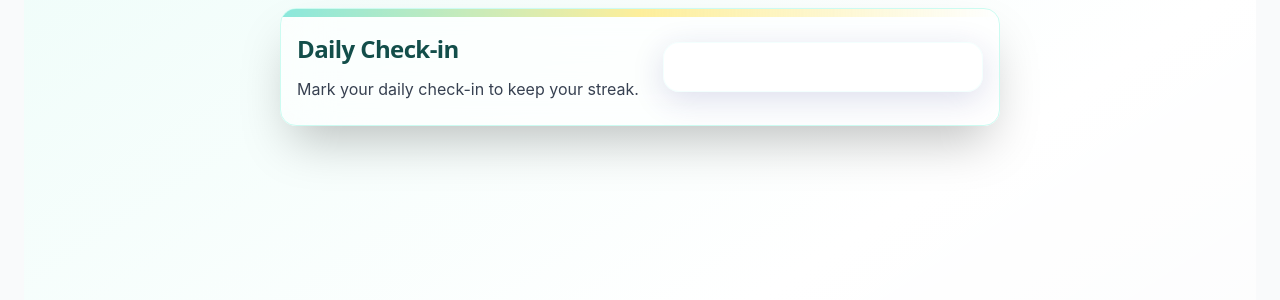
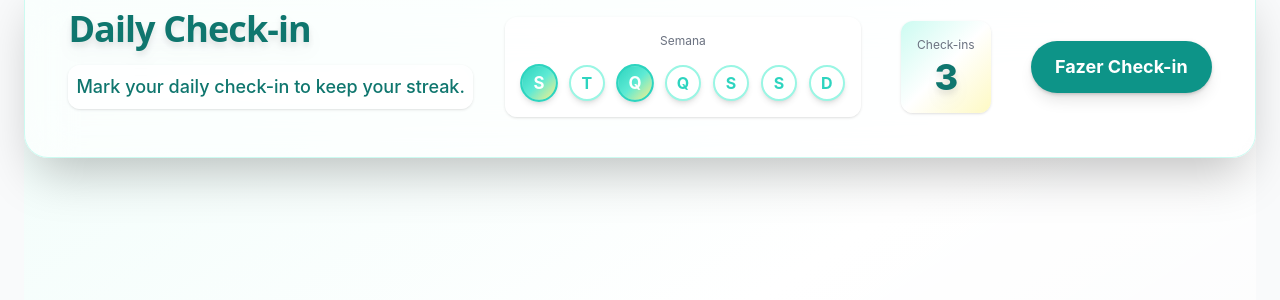
Before and after one commit to TheoOdawara/Memo-Clarity-Hub, a React (Vite) app: page / in a window 1280 px wide. Both pictures are taken after a click on the button "Demo Mode". Shown: the part 128-428 px from the top of the page. Built offline with nearby package versions, Linux system fonts and the light colour scheme.

Commit message:
Embelesamento alinhado

```diff
--- a/src/pages/ProfessionalDashboard.tsx
+++ b/src/pages/ProfessionalDashboard.tsx
@@ -2,34 +2,63 @@ import React, { useState } from 'react';
 
 export default function ProfessionalDashboard() {
   const [checkedIn, setCheckedIn] = useState(false);
+  const [checkins, setCheckins] = useState(3); // Exemplo: 3 check-ins feitos
+  const [weekChecks, setWeekChecks] = useState([true, false, true, false, false, false, false]); // Exemplo: dias da semana
 
   return (
-    <div className="min-h-screen w-full bg-gradient-to-br from-teal-50 via-white to-aqua-100 flex justify-center items-start py-8">
-      <div className="w-full max-w-3xl px-2 sm:px-6">
+    <div className="min-h-screen w-full bg-gradient-to-br from-teal-50 via-white to-aqua-100 flex flex-col items-center pt-0">
+      <div className="w-full flex-1 flex flex-col items-center justify-start">
         {/* Card de Check-in do Dia - Glassmorphism */}
-        <section className="relative bg-white/60 backdrop-blur-xl border border-teal-100 rounded-2xl shadow-2xl p-0 overflow-hidden mb-8">
-          {/* Gradiente animado no topo */}
-          <div className="absolute inset-x-0 top-0 h-2 bg-gradient-to-r from-teal-400 via-yellow-300 to-aqua-400 animate-pulse" />
-          <div className="flex flex-col lg:flex-row items-center lg:items-center justify-between gap-4 px-4 py-6">
-            <div className="flex-1 flex flex-col justify-center text-center lg:text-left gap-2">
-              <h2 className="text-2xl lg:text-2xl font-bold text-teal-900 mb-1 font-sans tracking-tight">
+        <section className="relative w-full bg-white/60 backdrop-blur-xl border border-teal-100 rounded-3xl shadow-2xl p-0 overflow-hidden mt-0" style={{ marginTop: 0 }}>
+          {/* Gradiente animado no topo, colada e preenchendo toda a largura */}
+          <div className="w-full h-2 bg-gradient-to-r from-teal-400 via-yellow-300 to-aqua-400 animate-pulse rounded-t-3xl" style={{ position: 'absolute', top: 0, left: 0, right: 0 }} />
+          <div className="flex flex-col lg:flex-row items-center lg:items-center justify-center gap-6 px-8 py-8">
+            <div className="flex flex-col justify-center text-center lg:text-left gap-2">
+              <h2 className="text-3xl lg:text-4xl font-extrabold mb-2 font-sans tracking-tight text-teal-700 drop-shadow-lg">
                 Daily Check-in
               </h2>
-              <p className="text-gray-700 text-base lg:text-base max-w-md mx-auto lg:mx-0">
+              <p className="text-base lg:text-lg max-w-md mx-auto lg:mx-0 mb-4 px-2 py-2 rounded-xl bg-white/60 shadow text-teal-700 font-medium backdrop-blur-md animate-fade-in">
                 {checkedIn
                   ? 'Check-in completed! See you tomorrow.'
                   : 'Mark your daily check-in to keep your streak.'}
               </p>
             </div>
-            <div
-              className="relative rounded-2xl bg-white bg-opacity-60 backdrop-blur-lg shadow-xl px-4 py-6 flex flex-col gap-4 items-center w-full max-w-xs mx-auto lg:mx-0"
-              style={{
-                border: '1.5px solid rgba(173, 255, 247, 0.15)',
-                boxShadow: '0 8px 32px 0 rgba(31, 38, 135, 0.15)',
-                // ...existing code...
-              }}
-            >
-              {/* Conteúdo do card, como botão de check-in, progresso, etc. */}
+            {/* Calendário semanal bonito */}
+            <div className="flex flex-col items-center gap-2 bg-white/70 rounded-xl shadow p-4 mx-2">
+              <span className="text-xs text-gray-500 mb-2">Semana</span>
+              <div className="flex gap-3">
+                {["S", "T", "Q", "Q", "S", "S", "D"].map((day, idx) => (
+                  <button
+                    key={day + idx}
+                    className={`w-9 h-9 rounded-full flex items-center justify-center font-bold text-base transition-all border-2 duration-150 focus:outline-none focus:ring-2 focus:ring-teal-400 shadow-md
+                      ${weekChecks[idx] ? "bg-gradient-to-br from-teal-400 via-teal-300 to-yellow-200 text-white border-teal-400 scale-105" : "bg-white text-teal-400 border-teal-200 hover:bg-teal-50"}`}
+                    onClick={() => {
+                      const updated = [...weekChecks];
+                      updated[idx] = !updated[idx];
+                      setWeekChecks(updated);
+                      if (!weekChecks[idx]) setCheckins(checkins + 1);
+                      else setCheckins(checkins - 1);
+                    }}
+                  >
+                    {day}
+                  </button>
+                ))}
+              </div>
+            </div>
+            {/* Mostrador de check-ins estilizado */}
+            <div className="flex flex-col items-center justify-center bg-gradient-to-br from-teal-100 via-white to-yellow-100 rounded-xl shadow p-4 mx-2 min-w-[90px]">
+              <span className="text-xs text-gray-500 mb-1">Check-ins</span>
+              <span className="text-4xl font-extrabold text-teal-700 drop-shadow-lg tracking-tight">{checkins}</span>
+            </div>
+            {/* Botão de check-in estilizado */}
+            <div className="flex items-center justify-center ml-2">
+              <button
+                className="bg-teal-600 text-white font-bold px-6 py-3 rounded-full shadow-lg hover:bg-teal-700 hover:scale-105 hover:shadow-xl transition-all duration-150 text-lg drop-shadow focus:outline-none focus:ring-2 focus:ring-teal-400"
+                onClick={() => setCheckedIn(true)}
+                disabled={checkedIn}
+              >
+                {checkedIn ? "Check-in feito" : "Fazer Check-in"}
+              </button>
             </div>
           </div>
         </section>
```
